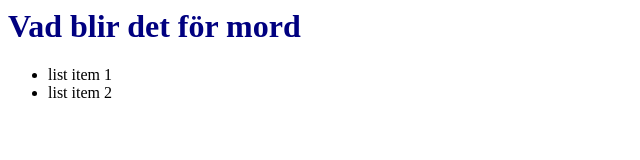
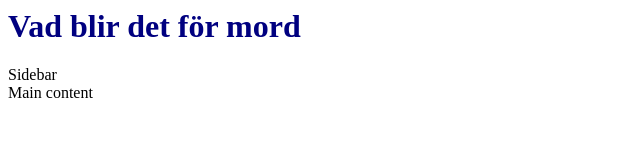
Before and after one commit to Nattzor/GalleryJenniina, a plain HTML site: page index.html in a window 1280 px wide. Shown: the whole page, without its empty margins (0-640 px from the left). Drawn offline with Linux system fonts and the light colour scheme.

Commit message:
Main done

```diff
--- a/index.html
+++ b/index.html
@@ -9,13 +9,10 @@
     <header>
     <h1>Vad blir det för mord</h1>
     </header>
-    <nav>
-        <ul>
-            <li>list item 1</li>
-         <li >list item 2</li>
-        </ul>
-    </nav>
-
+    <div>
+        <aside>Sidebar</aside>
+        <main> Main content</main>
+    </div>
 
 </body>
 </html>
```
